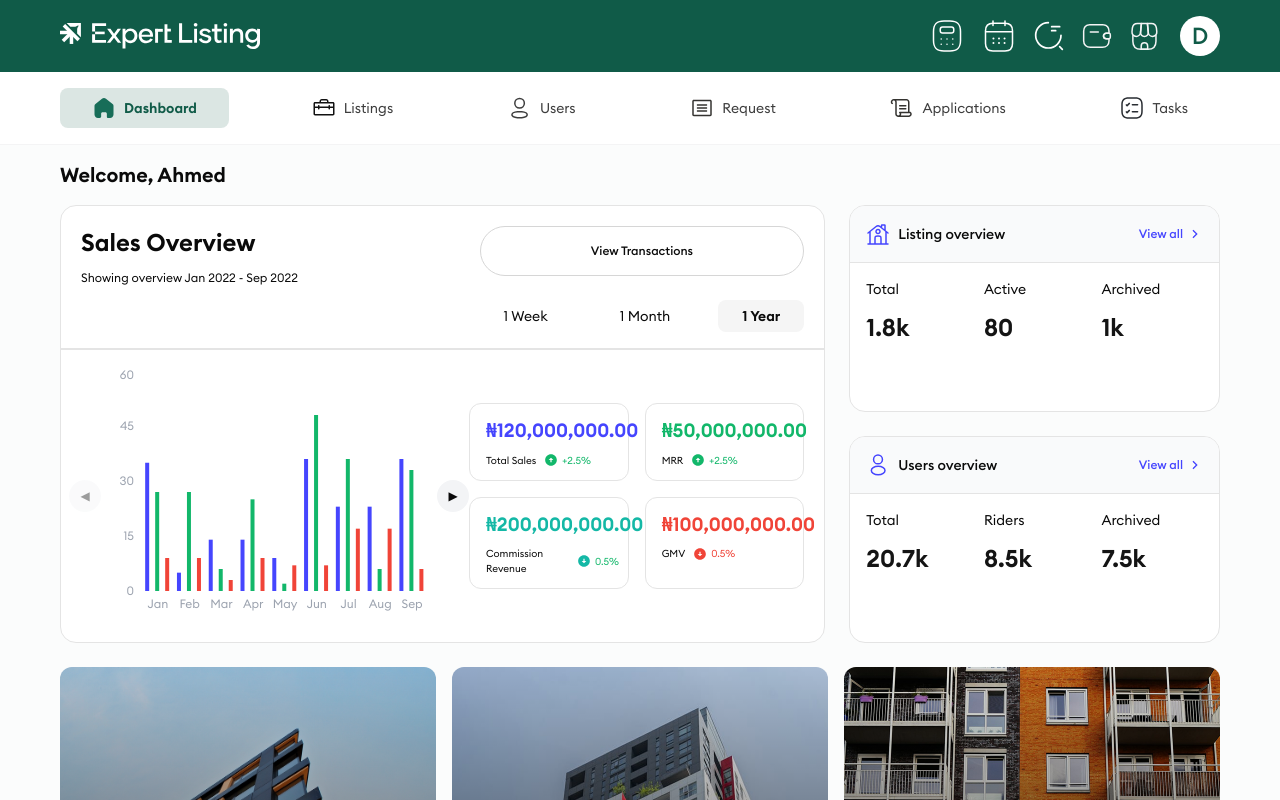
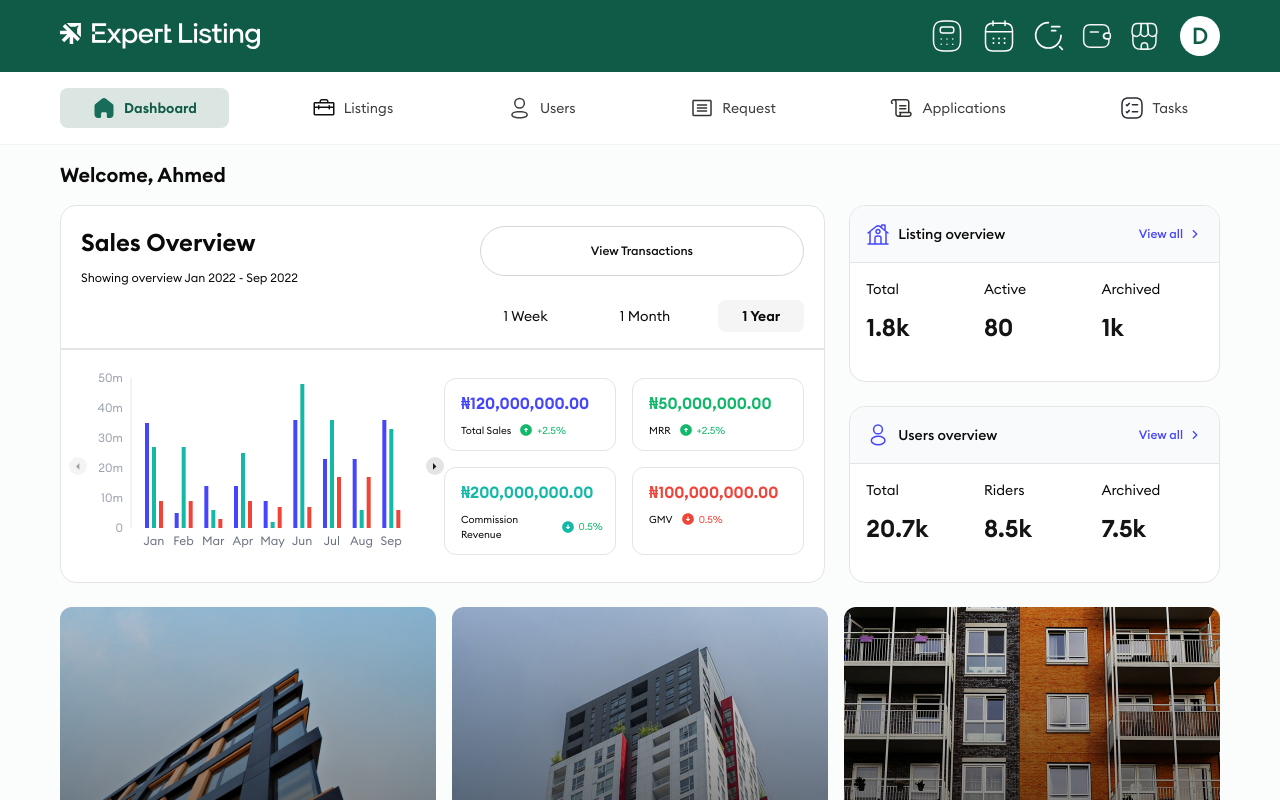
Before and after one commit to Gab-codes/proptech-dashboard, a React (Vite) app: page / in a window 1280 px wide. Shown: the top 800 px of the page. Built offline with nearby package versions, Linux system fonts and the light colour scheme.

Commit message:
update sales overview graph to match design better.

```diff
--- a/src/components/budget-modal.tsx
+++ b/src/components/budget-modal.tsx
@@ -20,7 +20,7 @@ const BudgetModal = ({
   return (
     <Dialog open={isBudgetOpen} onOpenChange={setIsBudgetOpen}>
       <DialogContent
-        className="w-[438px] bg-white rounded-[10px] p-0 pb-6 border-0 overflow-hidden"
+        className="w-[438px] bg-white rounded-[10px] p-0 pb-6 border-0 outline-0 overflow-hidden"
         showCloseButton={false}
       >
         <div className="bg-[#0C2841]">
--- a/src/components/sales-barchart.tsx
+++ b/src/components/sales-barchart.tsx
@@ -7,6 +7,8 @@ import {
   ResponsiveContainer,
 } from "recharts";
 import { useState } from "react";
+import ArrowRight from "../assets/arrow-fill-right.svg";
+import ArrowLeft from "../assets/arrow-fill-left.svg";
 
 const data = [
   { month: "Jan", blue: 35, green: 27, red: 9 },
@@ -33,57 +35,100 @@ const SalesBarChart = () => {
 
   const visibleData = data.slice(startIndex, startIndex + VISIBLE_MONTHS);
 
+  const yTicks = [0, 10, 20, 30, 40, 50];
+
+  const yTickFormatter = (value: number) => {
+    if (value === 0) return "0";
+    return `${value}m`;
+  };
+
   return (
-    <div className="w-[400px] max-w-full">
+    <div className="w-[400px] 2xl:w-[500px] max-w-full">
       <div className="flex items-center gap-1">
-        {/* LEFT BUTTON */}
+        {/* left button */}
         <button
-          onClick={() => setStartIndex((i) => i - 1)}
+          onClick={() => setStartIndex((i) => Math.max(0, i - 1))}
           disabled={!canScrollLeft}
-          className={`size-8 rounded-full bg-gray-100 text-xs flex items-center justify-center ${
+          className={`z-10 size-4.5 rounded-full bg-card-border flex items-center justify-center ${
             canScrollLeft
-              ? "hover:bg-gray-200"
+              ? "hover:bg-gray-200 cursor-pointer"
               : "opacity-40 cursor-not-allowed"
           }`}
+          aria-label="scroll left"
         >
-          ◀
+          <img src={ArrowLeft} alt="arrow left" />
         </button>
 
-        {/* CHART */}
-        <div className="h-[260px] flex-1 -ms-7">
+        {/* chart */}
+        <div className="h-[200px] flex-1 -ms-6">
           <ResponsiveContainer width="100%" height="100%">
-            <BarChart data={visibleData} barGap={6}>
+            <BarChart
+              data={visibleData}
+              barGap={3}
+              margin={{ left: 8, right: 8, top: 12, bottom: 8 }}
+            >
+              {/* x axis  */}
               <XAxis
                 dataKey="month"
-                tick={{ fontSize: 12, fill: "#9CA3AF" }}
+                tick={{ fontSize: 12, fill: "#6B7280", fontWeight: 400 }}
                 axisLine={false}
                 tickLine={false}
+                padding={{ left: 8, right: 8 }}
               />
+
+              {/* y axis */}
               <YAxis
+                ticks={yTicks}
+                tickFormatter={yTickFormatter}
                 tick={{ fontSize: 12, fill: "#9CA3AF" }}
-                axisLine={false}
                 tickLine={false}
+                axisLine={{ stroke: "#E6E6E9", strokeWidth: 1 }}
+                width={56}
+                domain={[0, 50]}
               />
-              <Tooltip cursor={{ fill: "transparent" }} />
 
-              <Bar dataKey="blue" fill="#4545FE" radius={[0, 0, 0, 0]} />
-              <Bar dataKey="green" fill="#12B76A" radius={[0, 0, 0, 0]} />
-              <Bar dataKey="red" fill="#F04438" radius={[0, 0, 0, 0]} />
+              <Tooltip
+                cursor={{ fill: "rgba(0,0,0,0.03)" }}
+                formatter={(v: number | undefined) => `${v}m`}
+              />
+
+              {/* bars */}
+              <Bar
+                dataKey="blue"
+                barSize={4}
+                fill="#4545FE"
+                radius={[0, 0, 0, 0]}
+              />
+              <Bar
+                dataKey="green"
+                barSize={4}
+                fill="#14B8A6"
+                radius={[0, 0, 0, 0]}
+              />
+              <Bar
+                dataKey="red"
+                barSize={4}
+                fill="#F04438"
+                radius={[0, 0, 0, 0]}
+              />
             </BarChart>
           </ResponsiveContainer>
         </div>
 
-        {/* RIGHT BUTTON */}
+        {/* right button */}
         <button
-          onClick={() => setStartIndex((i) => i + 1)}
+          onClick={() =>
+            setStartIndex((i) => Math.min(data.length - VISIBLE_MONTHS, i + 1))
+          }
           disabled={!canScrollRight}
-          className={`size-8 rounded-full bg-gray-100 text-xs flex items-center justify-center ${
+          className={`size-4.5 rounded-full bg-card-border flex items-center justify-center ${
             canScrollRight
-              ? "hover:bg-gray-200"
+              ? "hover:bg-gray-200 cursor-pointer"
               : "opacity-40 cursor-not-allowed"
           }`}
+          aria-label="scroll right"
         >
-          ▶
+          <img src={ArrowRight} alt="arrow right" />
         </button>
       </div>
     </div>
--- a/src/components/sales-overview.tsx
+++ b/src/components/sales-overview.tsx
@@ -69,9 +69,7 @@ const SalesOverview = () => {
 
       {/* bottom content  */}
       <div className="ps-2 py-4 pe-5 flex items-center justify-between">
-        <div>
-          <SalesBarChart />
-        </div>
+        <SalesBarChart />
 
         <div className="grid grid-cols-2 gap-4">
           {stats.map(
@@ -85,13 +83,15 @@ const SalesOverview = () => {
             }) => (
               <div
                 key={label}
-                className="py-3 px-4 border border-card-border rounded-xl space-y-2"
+                className="py-3 px-4 lg:px-1.5 xl:px-4 border border-card-border rounded-xl space-y-2"
               >
-                <h3 className={`text-[19px] font-semibold ${amountColor}`}>
+                <h3
+                  className={`lg:text-[13px] lg:tracking-tight xl:tracking-normal xl:text-base  [@media(min-width:1320px)]:text-[19px] font-semibold ${amountColor}`}
+                >
                   {amount}
                 </h3>
 
-                <p className="flex items-center gap-2 text-[10px]">
+                <p className="flex items-center gap-2 lg:text-[9px] lg:tracking-tight xl:tracking-normal xl:text-[10px]">
                   {label}
                   <span className={`flex items-center gap-1 ${trendColor}`}>
                     <img src={trendIcon} alt="trend icon" />
```
Also changed, not shown: src/assets/arrow-fill-left.svg (added), src/assets/arrow-fill-right.svg (added).
